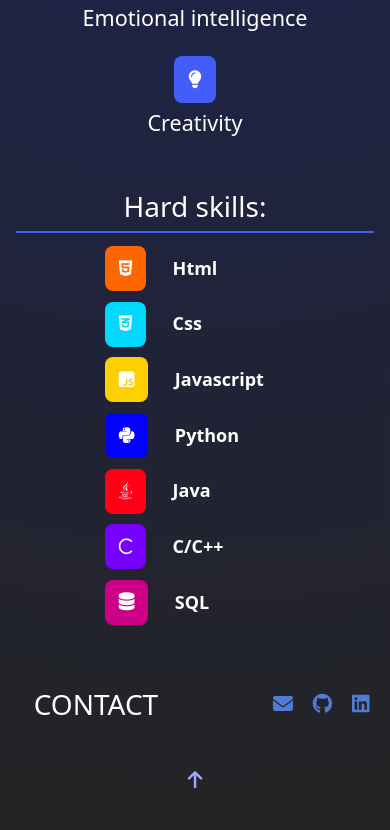
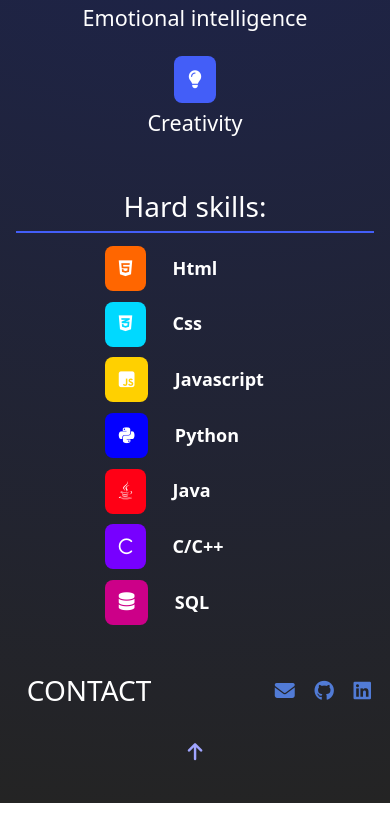
Before and after one commit to Dnaka27/Portfolio_4, a React (Vite) app: page / in a window 390 px wide. Shown: the part 2422-3252 px from the top of the page. After the commit the page ends 3225 px from the top, so only its background shows below. Built offline with nearby package versions, Linux system fonts and the light colour scheme; the HTML template or start-up script is replaced by a standard one.

Commit message:
contact icons redimension

```diff
--- a/src/App.css
+++ b/src/App.css
@@ -179,19 +179,19 @@ main {
     align-items: center;
     justify-content: space-between;
   }
+  footer .titleSection {
+    margin: 0;
+  }
   .contactIcon {
     color: #517bd6;
-    display: inline-block;
-    margin-left: 8%;
+    display: flex;
+    flex-direction: row;
     font-size: 1.25rem;
-    padding: 8%;
+    padding: 25%;
     border-radius: 0.5rem;
   }
   .contactIcon:hover {
     color: #0084ff;
-  }
-  footer .titleSection {
-    margin-right: 0%;
   }
   .arrow-up i {
     font-size: 5vw;
```
